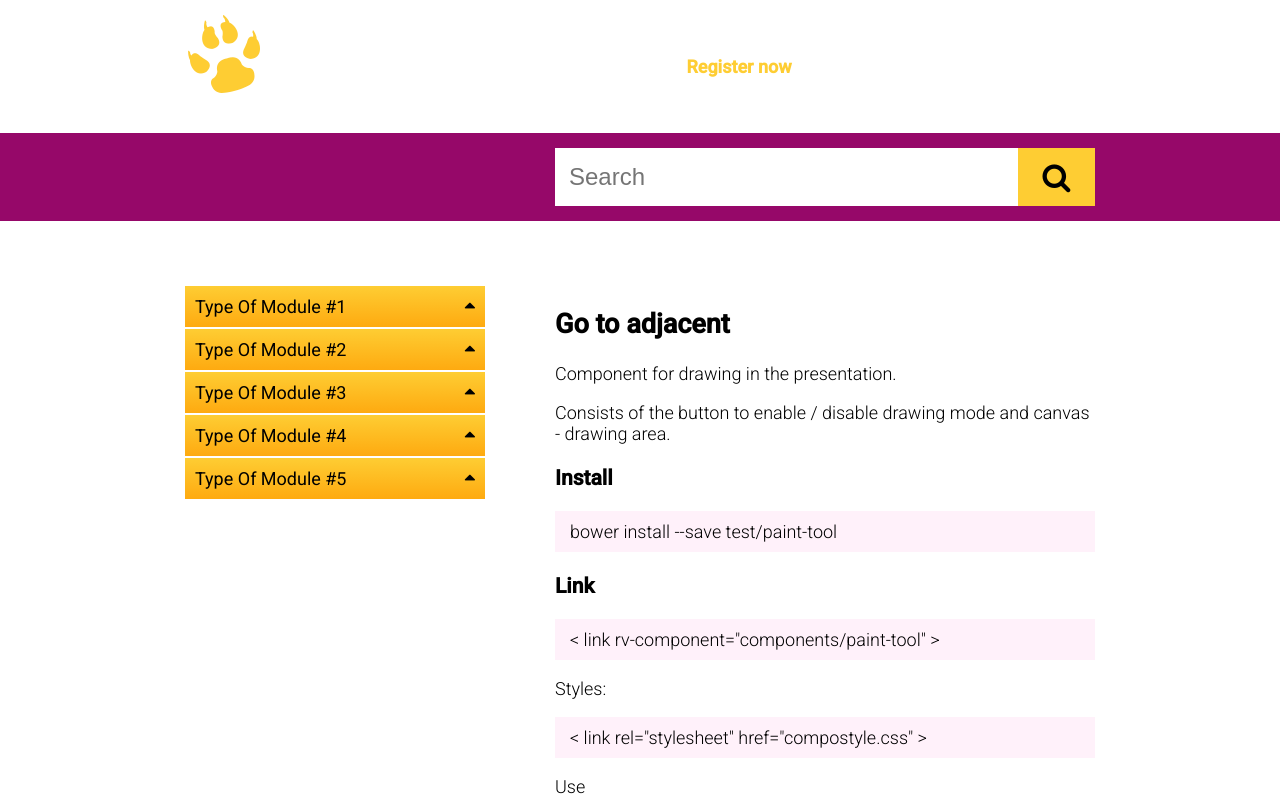
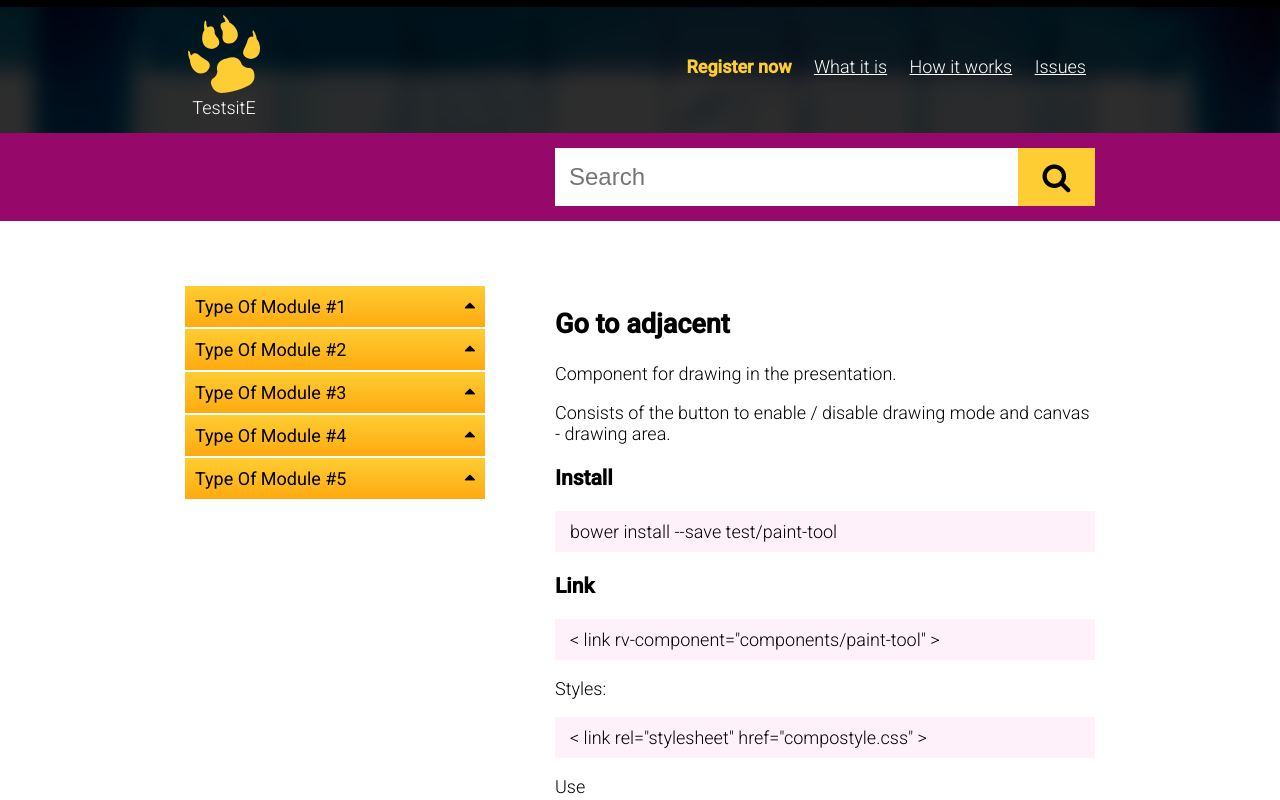
Before and after one commit to Vovannbc/Vieseven-courses-test-task, a website: page index.html in a window 1280 px wide. Shown: the top 800 px of the page. Drawn offline with Linux system fonts and the light colour scheme; the site is published under a folder, as on GitHub Pages, so addresses that start at the root find nothing.

Commit message:
readme.md change

```diff
--- a/dev/styles/style.less
+++ b/dev/styles/style.less
@@ -114,7 +114,7 @@ nav {
 
 
 header {
-  background: url('/images/nav-bg.png') top no-repeat;
+  background: url('../images/nav-bg.png') top no-repeat;
   .search-wrapper {
     background-color: @colorFirst;
     padding: 15px 0;
```
Also changed, not shown: README.md, styles/style.min.css.
